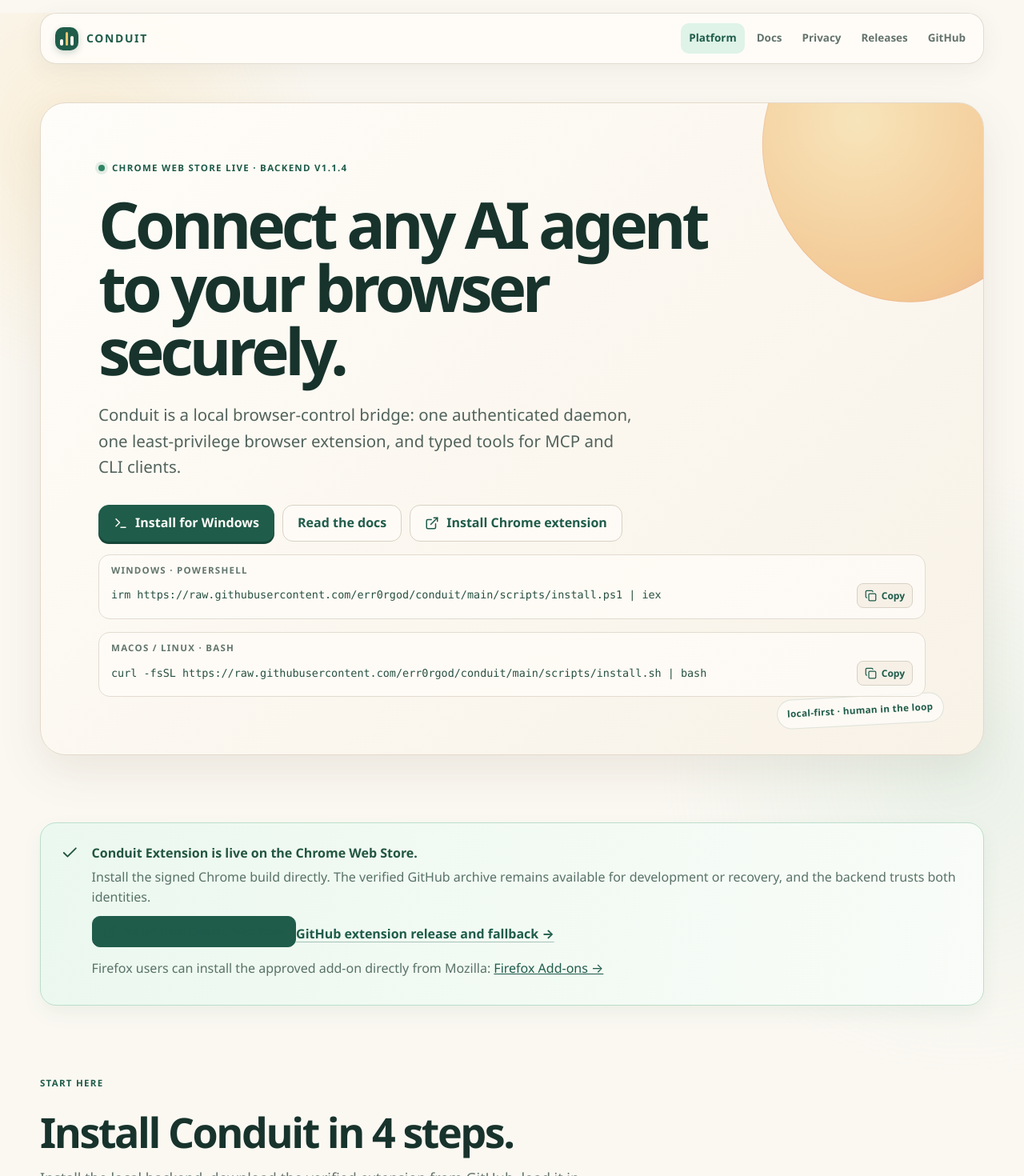
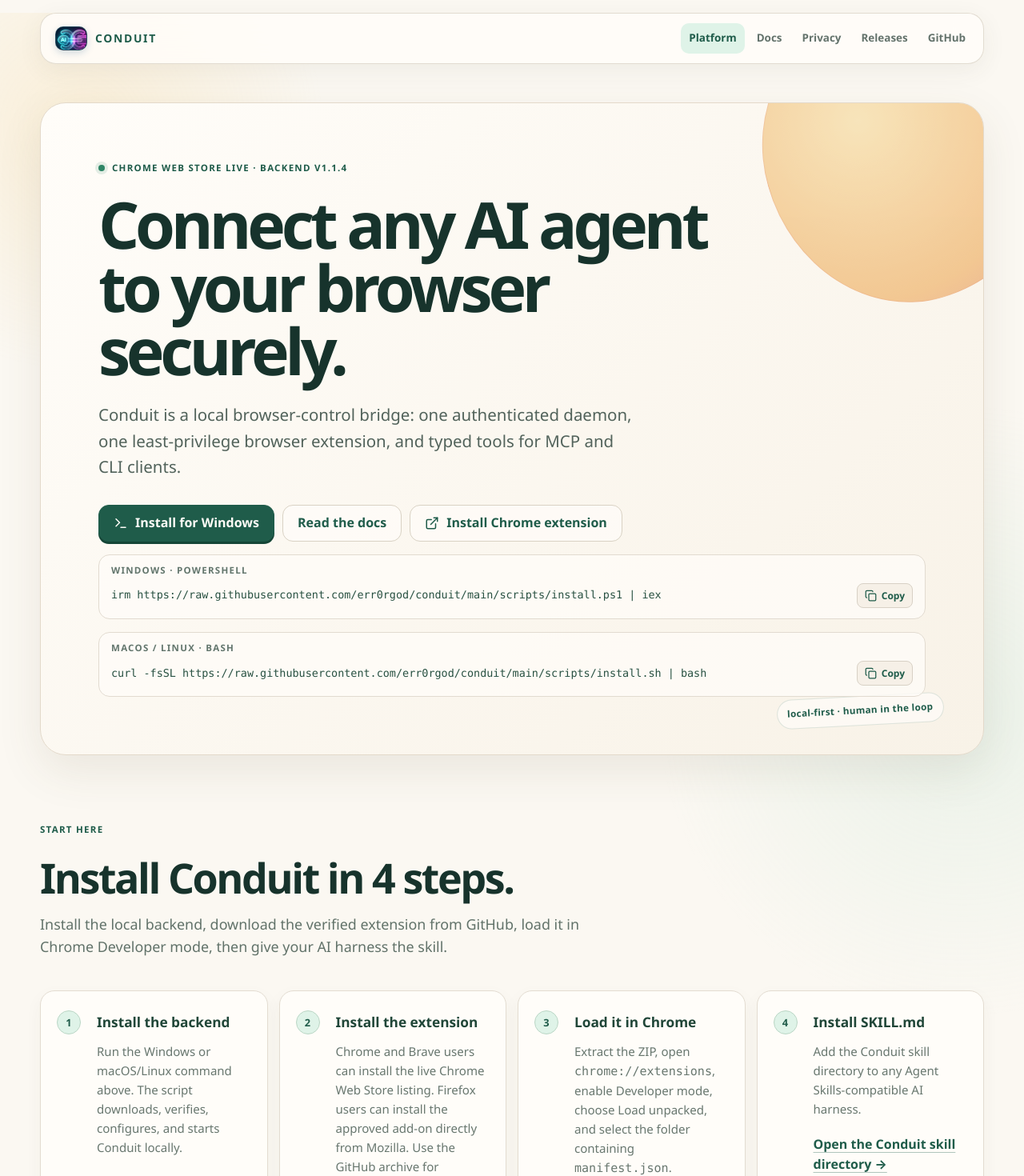
Before and after one commit to err0rgod/conduit-web, a React (Vite) app: page / in a window 1280 px wide. Shown: the top 1470 px of the page at 80% size. Built offline with nearby package versions, Linux system fonts and the light colour scheme.

Commit message:
Restore Conduit logo and remove store announcement

```diff
--- a/src/App.tsx
+++ b/src/App.tsx
@@ -18,9 +18,7 @@
     <header className="site-header">
       <Link to="/" className="brand" aria-label="Conduit home">
         <span className="brand-mark" aria-hidden="true">
-          <i />
-          <i />
-          <i />
+          <img src="/logo.jpg" alt="" />
         </span>
         <span>CONDUIT</span>
       </Link>
--- a/src/index.css
+++ b/src/index.css
@@ -1574,3 +1574,41 @@
     min-height: 140px;
   }
 }
+
+/* Original Conduit infinity mark, cropped from the project logo artwork. */
+.brand-mark {
+  position: relative;
+  display: block;
+  width: 40px;
+  height: 30px;
+  flex: none;
+  overflow: hidden;
+  padding: 0;
+  border: 1px solid rgba(117, 216, 238, 0.28);
+  border-radius: 10px;
+  background: #081427;
+  box-shadow: 0 3px 10px rgba(17, 81, 119, 0.2);
+}
+
+.brand-mark img {
+  position: absolute;
+  top: -14px;
+  left: -13px;
+  display: block;
+  width: 68px;
+  max-width: none;
+  height: auto;
+}
+
+@media (max-width: 680px) {
+  .brand-mark {
+    width: 36px;
+    height: 27px;
+  }
+
+  .brand-mark img {
+    top: -14px;
+    left: -14px;
+    width: 64px;
+  }
+}
--- a/src/pages/Home.tsx
+++ b/src/pages/Home.tsx
@@ -15,8 +15,6 @@
   unix: "curl -fsSL https://raw.githubusercontent.com/err0rgod/conduit/main/scripts/install.sh | bash",
 };
 
-const extensionReleaseUrl =
-  "https://github.com/err0rgod/conduit-extension/releases/tag/v1.1.4";
 const extensionArchiveUrl =
   "https://github.com/err0rgod/conduit-extension/releases/download/v1.1.4/conduit-extension-unpacked-v1.1.4.zip";
 const chromeStoreUrl =
@@ -80,29 +78,6 @@
           copied={copied === "unix"}
           onCopy={() => copy("unix", installCommands.unix)}
         />
-      </section>
-
-      <section className="extension-status live" role="status">
-        <Check size={24} />
-        <div>
-          <strong>Conduit Extension is live on the Chrome Web Store.</strong>
-          <p>
-            Install the signed Chrome build directly. The verified GitHub
-            archive remains available for development or recovery, and the
-            backend trusts both identities.
-          </p>
-          <a className="button store-button" href={chromeStoreUrl}>
-            <ExternalLink size={17} />
-            Install from Chrome Web Store
-          </a>
-          <a className="text-link" href={extensionReleaseUrl}>
-            GitHub extension release and fallback →
-          </a>
-          <p className="extension-status-links">
-            Firefox users can install the approved add-on directly from Mozilla:{" "}
-            <a href={firefoxAddonUrl}>Firefox Add-ons →</a>
-          </p>
-        </div>
       </section>
 
       <section className="section install-steps-section">
```
Also changed, not shown: 1 other file (tests, documents, lock files or other folders).
